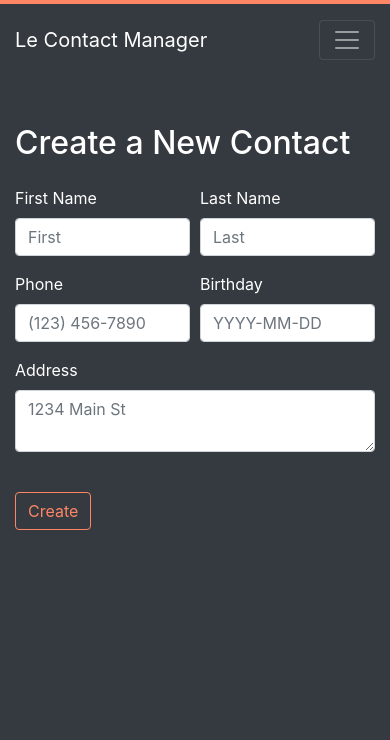
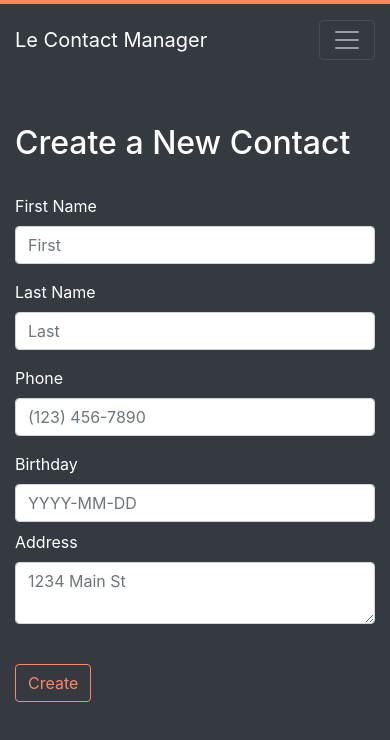
Before and after one commit to team7ftw/leContactManager, a React (Create React App) app in the folder frontend/: page /create in a window 390 px wide. Shown: the top 740 px of the page. Built offline with nearby package versions, Linux system fonts and the light colour scheme; the HTML template or start-up script is replaced by a standard one.

Commit message:
Fix responsive classes

```diff
--- a/frontend/src/App.js
+++ b/frontend/src/App.js
@@ -25,7 +25,7 @@ class App extends Component {
             <Link to="/" className="navbar-brand">Le Contact Manager</Link>
             <Navbar.Toggle aria-controls="navMenu" />
             <Navbar.Collapse id="navMenu">
-              <ul class="nav nav-pills ml-auto">
+              <ul className="nav nav-pills ml-auto">
                 <Nav.Item>
                   <NavLink exact to="/" className="nav-link">Contacts</NavLink>
                 </Nav.Item>
--- a/frontend/src/components/new-contact.component.js
+++ b/frontend/src/components/new-contact.component.js
@@ -1,6 +1,8 @@
 import React, { Component } from 'react';
 import { Form } from 'react-bootstrap';
-import { Col } from 'react-bootstrap';
+import Col from 'react-bootstrap/Col';
+import Row from 'react-bootstrap/Row';
+
 import Button from 'react-bootstrap/Button';
 
 class NewContact extends Component {
@@ -32,8 +34,8 @@ class NewContact extends Component {
             <div className="mt-4">
                 <h2 className="mb-4">Create a New Contact</h2>
                 <Form onSubmit={this.onSubmit}>
-                    <Form.Row>
-                        <Form.Group as={Col}>
+                    <Row>
+                        <Col className="my-2 col-12 col-md-6">
                             <Form.Label>First Name</Form.Label>
                             <Form.Control
                                 type="text"
@@ -41,9 +43,9 @@ class NewContact extends Component {
                                 value={this.state.c_firstname}
                                 onChange={this.onChangeFirstName}
                             />
-                        </Form.Group>
+                        </Col>
 
-                        <Form.Group as={Col}>
+                        <Col className="my-2 col-12 col-md-6">
                             <Form.Label>Last Name</Form.Label>
                             <Form.Control
                                 type="text"
@@ -51,11 +53,11 @@ class NewContact extends Component {
                                 value={this.state.c_lastname}
                                 onChange={this.onChangeLastName}
                             />
-                        </Form.Group>
-                    </Form.Row>
+                        </Col>
+                    </Row>
 
-                    <Form.Row>
-                        <Form.Group as={Col}>
+                    <Row>
+                        <Col className="my-2 col-12 col-md-6">
                             <Form.Label>Phone</Form.Label>
                             <Form.Control
                                 type="text"
@@ -63,9 +65,9 @@ class NewContact extends Component {
                                 value={this.state.c_phone}
                                 onChange={this.onChangePhone}
                             />
-                        </Form.Group>
+                        </Col>
 
-                        <Form.Group as={Col}>
+                        <Col className="my-2 col-12 col-md-6">
                             <Form.Label>Birthday</Form.Label>
                             <Form.Control
                                 type="text"
@@ -73,8 +75,8 @@ class NewContact extends Component {
                                 value={this.state.c_birthdate}
                                 onChange={this.onChangeBirthdate}
                             />
-                        </Form.Group>
-                    </Form.Row>
+                        </Col>
+                    </Row>
 
                     <Form.Group>
                         <Form.Label>Address</Form.Label>
```
